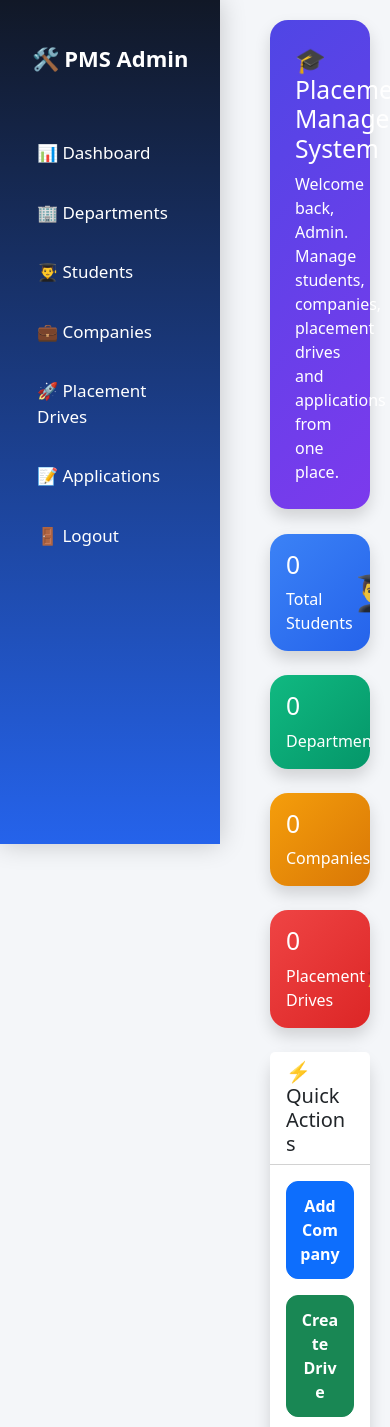
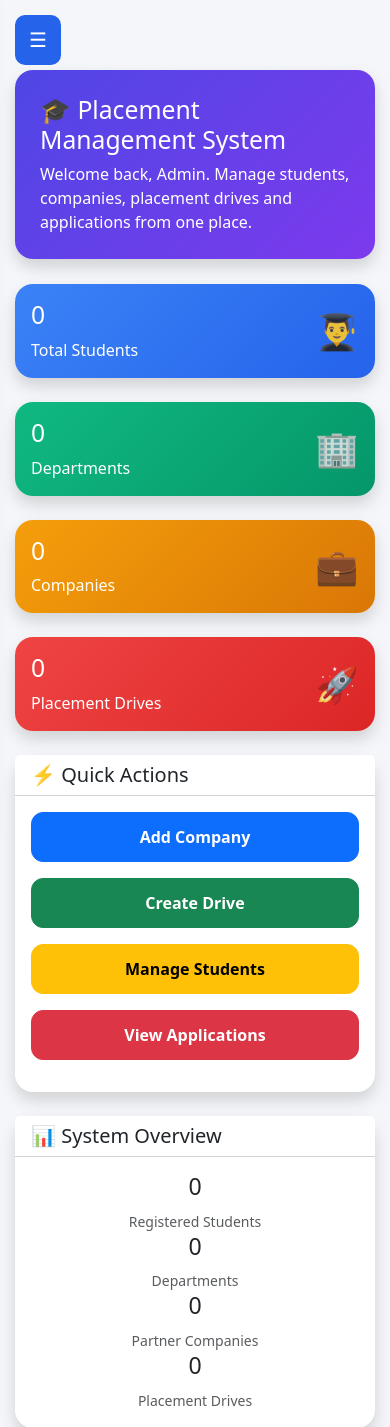
Before and after one commit to dipanshu1502/placement-management-system, a CodeIgniter 4 app: the page made by app/Views/admin/dashboard.php in a window 390 px wide; the page is wider, and only the part inside the window is pictured. Shown: the top 1427 px of that part. Run offline with PHP 8.4 and a stand-in for CodeIgniter, Linux system fonts and the light colour scheme; the template is opened without the code that fills it, so the values that code supplies are empty; some libraries are stand-ins or nearby versions.

Commit message:
Added responsive admin and student sidebars

```diff
--- a/app/Views/admin/layout/header.php
+++ b/app/Views/admin/layout/header.php
@@ -5,41 +5,21 @@
 
     <title>Placement Management System</title>
 
+    <meta name="viewport" content="width=device-width, initial-scale=1">
+
     <link href="https://cdn.jsdelivr.net/npm/bootstrap@5.3.3/dist/css/bootstrap.min.css"
         rel="stylesheet">
 
     <style>
         body {
             background: #f4f6f9;
-        }
-
-        .sidebar {
-            width: 250px;
-            height: 100vh;
-            position: fixed;
-            background: #212529;
-            color: white;
-        }
-
-        .sidebar h3 {
-            padding: 20px;
-            text-align: center;
-        }
-
-        .sidebar a {
-            display: block;
-            padding: 15px 20px;
-            color: white;
-            text-decoration: none;
-        }
-
-        .sidebar a:hover {
-            background: #0d6efd;
+            overflow-x: hidden;
         }
 
         .main {
-            margin-left: 250px;
+            margin-left: 260px;
             padding: 20px;
+            transition: all .3s ease;
         }
 
         .card {
@@ -54,16 +34,71 @@
             box-shadow: 0 2px 10px rgba(0, 0, 0, 0.08);
         }
 
-        .card {
-            border: none;
-            border-radius: 12px;
+        .table th {
+            vertical-align: middle;
         }
 
-        .table th {
-            vertical-align: middle;
+        .mobile-menu-btn {
+            display: none;
+            position: fixed;
+            top: 15px;
+            left: 15px;
+            z-index: 1101;
+            border: none;
+            background: #2563eb;
+            color: white;
+            padding: 10px 14px;
+            border-radius: 10px;
+            font-size: 20px;
+        }
+
+        .sidebar-overlay {
+            display: none;
+        }
+
+        @media (max-width: 768px) {
+
+            .main {
+                margin-left: 0;
+                padding: 70px 15px 15px;
+            }
+
+            .mobile-menu-btn {
+                display: block;
+            }
+
+            .sidebar-overlay.show {
+                display: block;
+                position: fixed;
+                inset: 0;
+                background: rgba(0, 0, 0, .5);
+                z-index: 998;
+            }
+
+            .table-responsive {
+                overflow-x: auto;
+            }
         }
     </style>
 
 </head>
 
-<body></body>
+<body>
+
+    <button class="mobile-menu-btn" onclick="toggleSidebar()">
+        ☰
+    </button>
+
+    <div class="sidebar-overlay" id="sidebarOverlay"
+        onclick="toggleSidebar()"></div>
+
+    <script>
+        function toggleSidebar() {
+
+            const sidebar = document.getElementById('adminSidebar');
+            const overlay = document.getElementById('sidebarOverlay');
+
+            sidebar.classList.toggle('show');
+            overlay.classList.toggle('show');
+        }
+    </script>
--- a/app/Views/admin/layout/sidebar.php
+++ b/app/Views/admin/layout/sidebar.php
@@ -15,6 +15,7 @@ $currentUrl = current_url();
         padding: 25px 0;
         box-shadow: 0 0 25px rgba(0, 0, 0, .20);
         z-index: 999;
+        transition: all .3s ease;
     }
 
     .sidebar-title {
@@ -49,8 +50,14 @@ $currentUrl = current_url();
     }
 
     @media (max-width: 768px) {
+
         .sidebar {
-            width: 220px;
+            left: -280px;
+            width: 260px;
+        }
+
+        .sidebar.show {
+            left: 0;
         }
 
         .sidebar-title {
@@ -59,7 +66,7 @@ $currentUrl = current_url();
     }
 </style>
 
-<div class="sidebar">
+<div class="sidebar" id="adminSidebar">
 
     <h3 class="sidebar-title">🛠 PMS Admin</h3>
 
```
Also changed, not shown: app/Views/student/layout/header.php (+59 -27 lines).
